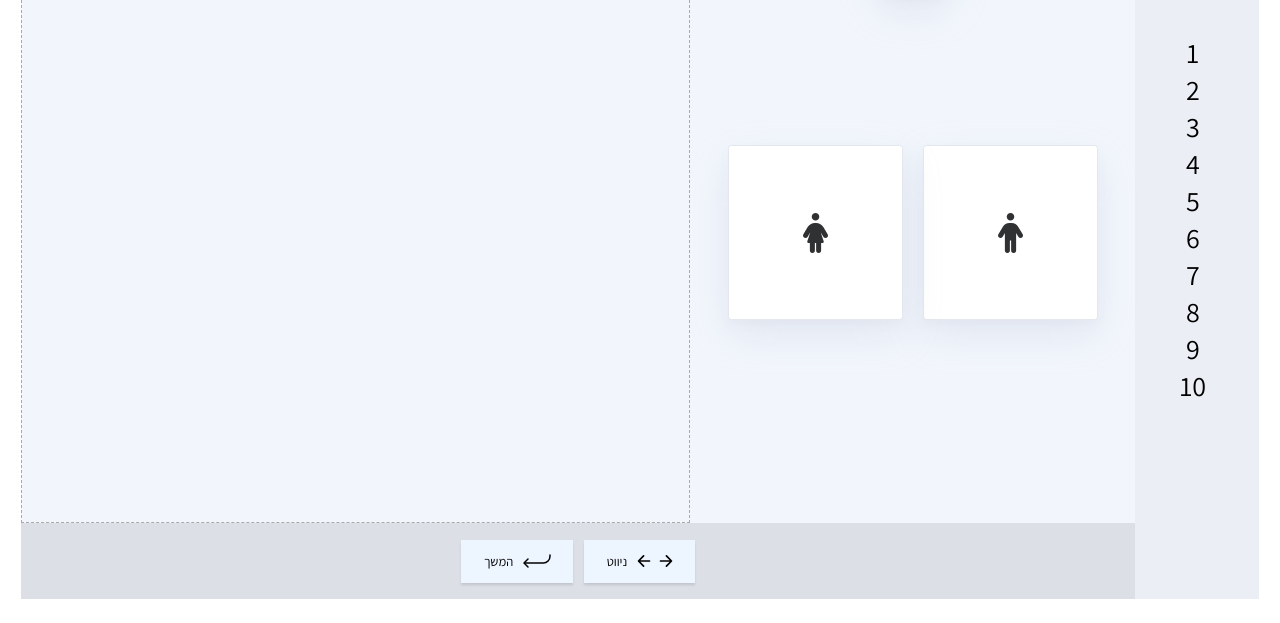
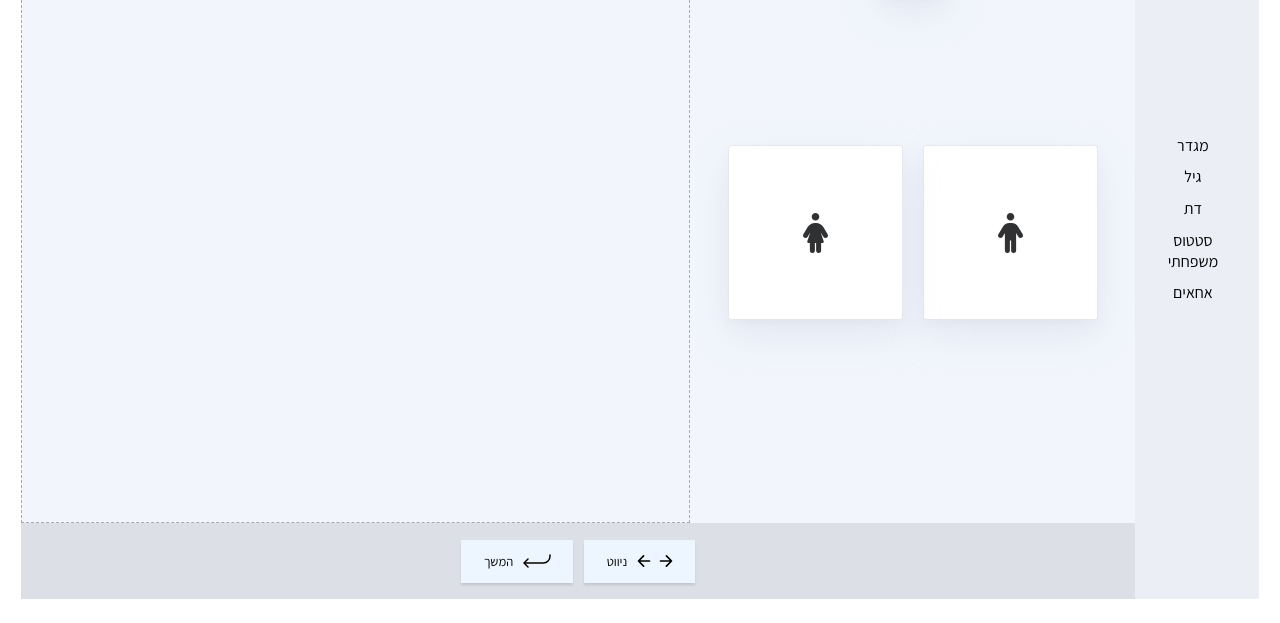
Before and after one commit to idankor/status, a plain HTML site: page index.html in a window 1280 px wide. Shown: the part 177-800 px from the top of the page. Drawn offline with nearby package versions, Linux system fonts and the light colour scheme.

Commit message:
nav-list bug

```diff
--- a/css/style.css
+++ b/css/style.css
@@ -296,6 +296,7 @@ ion-icon {
   color: white;
   padding: 5px;
   font-weight: 500;
+  font-size: 1.2rem;
 }
 
 .result-sub-section {
@@ -326,6 +327,7 @@ ion-icon {
   font-weight: 400;
   cursor: pointer;
   height: 65%;
+  font-size: 1.2rem;
 }
 
 .component:hover {
@@ -594,17 +596,12 @@ input:checked + .slider:before {
 }
 
 .nav-li {
-  font-size: 28px;
-}
-
-.nav-li:before {
-  content: counter(item) "  ";
-  counter-increment: item;
+  font-size: 1rem;
+  margin: 10% 0%;
 }
 
 .nav-li:hover {
   color: #e6a23c;
-  font-size: 30px;
 }
 
 /* ----- STEPS ----- */
--- a/index.html
+++ b/index.html
@@ -17,8 +17,8 @@
         <div class="mega-container">
 
             <div class="right-side" id="right-side">
-                <ol id="step-nav" class="nav-list">
-                </ol>
+                <ul id="step-nav" class="nav-list">
+                </ul>
 
             </div>
 
--- a/js/output.js
+++ b/js/output.js
@@ -3,7 +3,7 @@
 const theData = [
   {
     stepNumber: 0,
-    stepName: "personal details",
+    stepName: "personal-details",
     pageNumber: 1,
     pageName: "gender",
     type: "title",
--- a/js/script.js
+++ b/js/script.js
@@ -307,7 +307,6 @@ function nextStep() {
   }
   stepIndicator++;
   currentStep = stepIndicator - 1;
-  console.log(stepIndicator + 1);
 }
 
 function validateHebrew(fieldName, dataName) {
@@ -384,11 +383,18 @@ function renderResult() {
 
 // Create step-nav
 
-for (i = 1; i < 11; i++) {
-  let tempElement = document.createElement("li");
-  tempElement.setAttribute("id", "step-nav-" + i);
-  document.getElementById("step-nav").appendChild(tempElement);
-  $("#step-nav-" + i).addClass("nav-li");
+let tempTitle = "";
+
+for (i = 0; i < stepOrder.length; i++) {
+  for (j = 0; j < theData.length; j++) {
+    if (theData[j].stepName === stepOrder[i]) {
+      $("#step-nav").append(
+        `<li id="step-nav-${i + 1}">${theData[j].title}</li>`
+      );
+    }
+  }
+  $("#step-nav").append(`<li id="step-nav-${i + 1}">${tempTitle}</li>`);
+  $(`#step-nav-${i + 1}`).addClass("nav-li");
 }
 
 // Use step-nav
```
